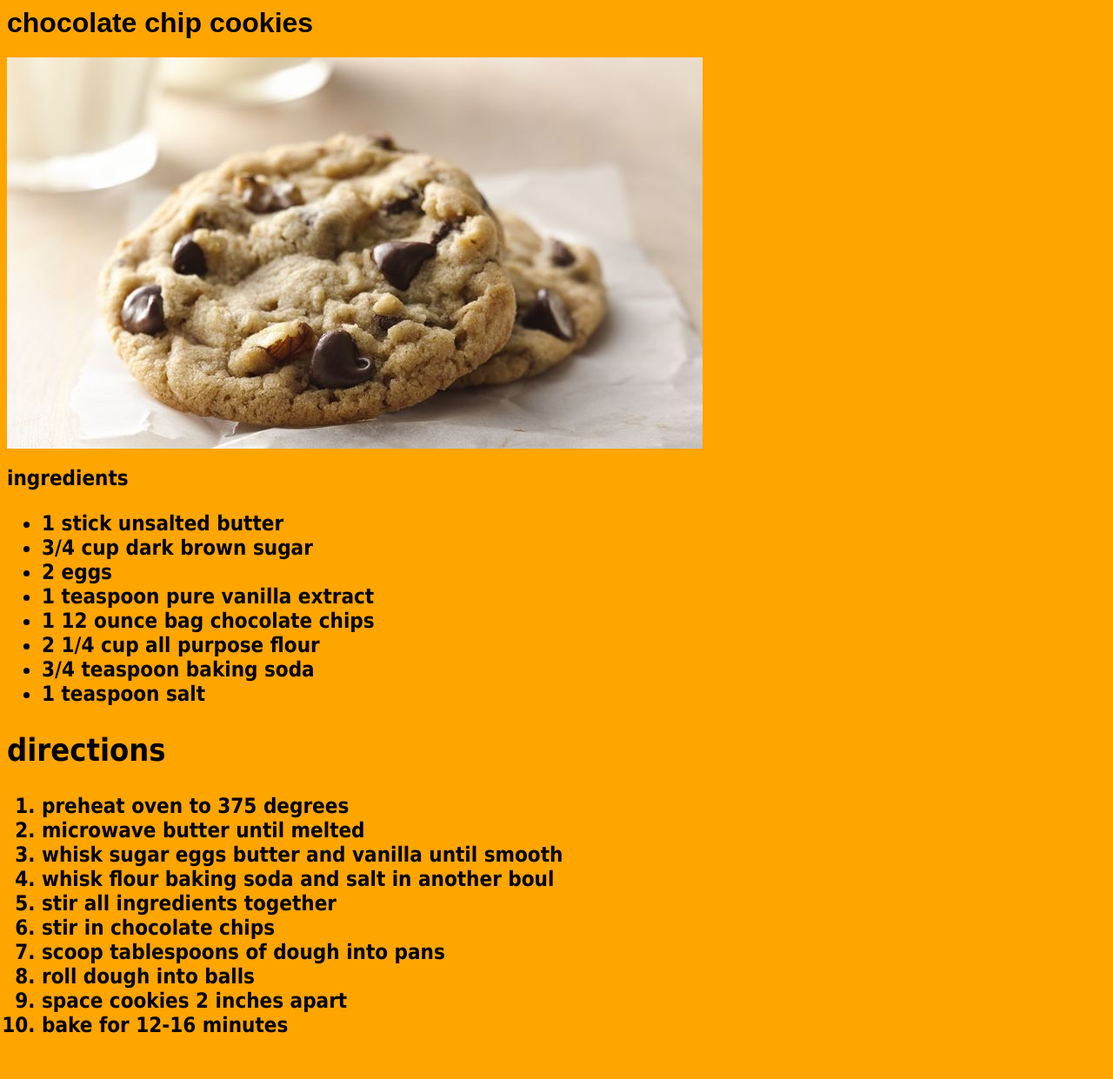
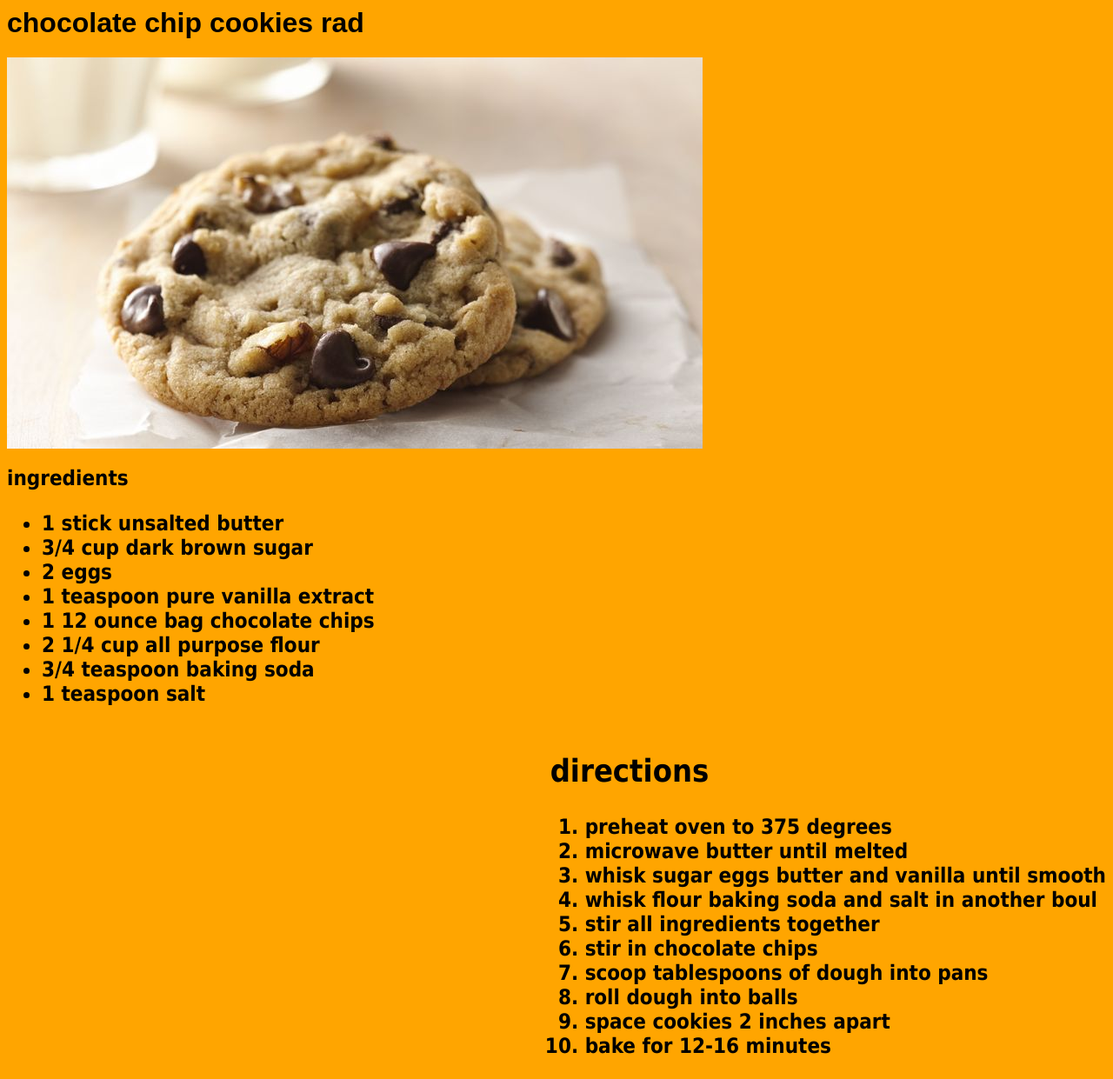
Before and after one commit to person100/person100.github.io, a plain HTML site: page recipeCSS.html in a window 1280 px wide. Shown: the whole page at 87% size. Before the commit the page ends 1217 px from the top, so only its background shows below. Drawn offline with Linux system fonts and the light colour scheme.

Commit message:
Update recipeCSS.html

```diff
--- a/recipeCSS.html
+++ b/recipeCSS.html
@@ -2,15 +2,15 @@
 <html>
 <head>
 <style>
-  .rad{float: left; margins, black, 1px}
-  .radical{float right}
+  .rad{float:left; margins:1px}
+  .radical{float:right}
 body{background-color: orange}
 h2{font-family:"Tahoma",sans-serif}
 h1{font-family:"Trebuchet",sans-serif}
 </style>
 </head>
 <body>
-<h1>chocolate chip cookies</h1>
+<h1>chocolate chip cookies rad</h1>
 <img src=images/cookies.jpg>
 <h2>ingredients<h2>
 <div class=rad: left><ul>
```
